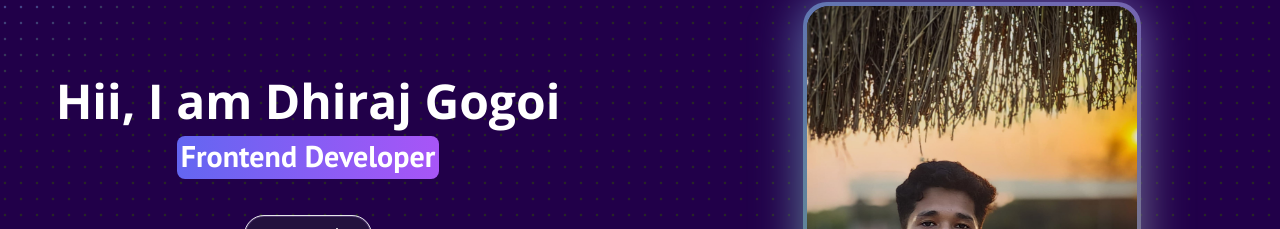
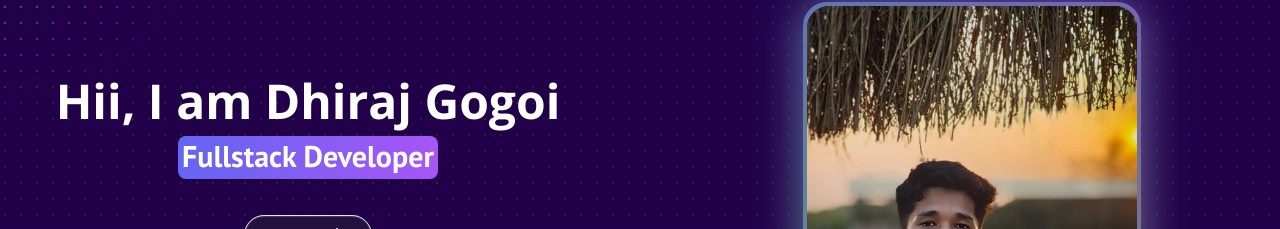
Before and after one commit to dhiraj-001/MyPortfolio, a Next.js app: page / in a window 1280 px wide. Shown: the part 94-323 px from the top of the page. Built offline with nearby package versions, Linux system fonts and the light colour scheme.

Commit message:
update hero(fullstack)

```diff
--- a/src/components/Hero.tsx
+++ b/src/components/Hero.tsx
@@ -27,7 +27,7 @@ export function HeroHighlightDemo() {
           <span className="font-head">Hii, I am Dhiraj Gogoi</span>
           <br />
           <Highlight className="text-black font-body dark:text-white text-3xl">
-            Frontend Developer
+            Fullstack Developer
           </Highlight>
 
            <HoverBorderGradientDemo buttonText="About me"/>
```
